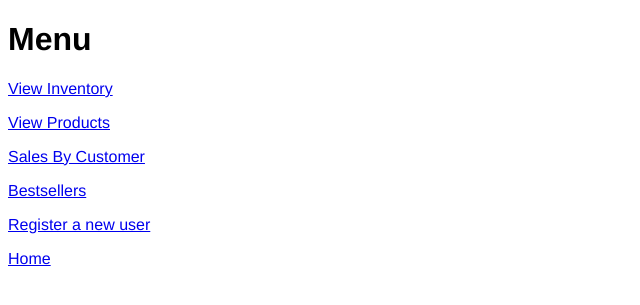
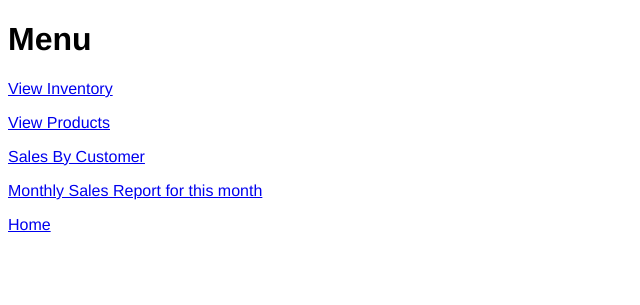
Before and after one commit to rmandyam1/Liquor-Store-Website, a Flask app: template templates/sellerhome.html in a window 1280 px wide. Shown: the top 305 px of the page, without its empty margins (0-640 px from the left). Run offline with Flask 2, Linux system fonts and the light colour scheme; the template is opened without the code that fills it, so the values that code supplies are empty; parts of the project's set-up code (start-up, migrations or seed data) failed here and were passed over.

Commit message:
Monthly Sales Report

```diff
--- a/main.py
+++ b/main.py
@@ -2,6 +2,8 @@
 from flask import Flask, render_template, request
 import mysql.connector
 from mysql.connector import errorcode
+
+from datetime import datetime
 
 app = Flask(__name__)
 username = "admin"
@@ -124,6 +126,7 @@ def customer_order_history():
     cnx.close()
     return data
 
+# Reports
 
 @app.route("/salesbycustomer")
 def sales_by_customer():
@@ -149,6 +152,53 @@ def sales_by_customer():
     return render_template("salesbycustomer.html", title="Sales Report | Village Bottle Shoppe", data=data)
 
 
+def view_top_sellers():
+    try:
+        cnx = mysql.connector.connect(
+            user='root', password='12345', host='104.154.215.223', database='village_bottle_shoppe')
+    except mysql.connector.Error as err:
+        if err.errno == errorcode.ER_ACCESS_DENIED_ERROR:
+            print("Something is wrong with your user name or password")
+        elif err.errno == errorcode.ER_BAD_DB_ERROR:
+            print("Database does not exist")
+        else:
+            print(err)
+
+    cursor = cnx.cursor()
+    query = "SELECT DISTINCT p.productId, p.name, p.category, p.description, p.price, SUM(o.quantity), p.inventoryQuantity FROM Product p, OrderItem o WHERE o.productId = p.productId AND o.orderId IN (SELECT orderId FROM Orders WHERE completedDate IS NOT NULL) GROUP BY o.productId, p.name, p.category, p.description, p.price, p.inventoryQuantity ORDER BY SUM(o.quantity) DESC LIMIT 5;"
+    cursor.execute(query)
+    data = cursor.fetchall()
+
+    cursor.close()
+    cnx.close()
+    return data
+
+
+def monthly_sales_report(month):
+    try:
+        cnx = mysql.connector.connect(user='root', password='12345', host='104.154.215.223', database='village_bottle_shoppe')
+    except mysql.connector.Error as err:
+        if err.errno == errorcode.ER_ACCESS_DENIED_ERROR:
+            print("Something is wrong with your user name or password")
+        elif err.errno == errorcode.ER_BAD_DB_ERROR:
+            print("Database does not exist")
+        else:
+            print(err)
+
+    cursor = cnx.cursor()
+    query = "SELECT firstName, lastName, transactionAmount, round((transactionAmount * .07),2) AS SALES_TAX, round((transactionAmount * .93),2) AS REVENUE from Customer C inner join Orders O on C.customerid = O.customerid where MONTH(completedDate) = %s;" % month
+    cursor.execute(query)
+    data = cursor.fetchall()
+
+    cursor.close()
+    cnx.close()
+    return data
+
+
+@app.route("/monthlysalesreport")
+def currentmonthreport():
+    monthly_sales_report(int(datetime.today().month))
+
 def completed_orders_ps():
     try:
         cnx = mysql.connector.connect(
@@ -163,28 +213,6 @@ def completed_orders_ps():
 
     cursor = cnx.cursor()
     query = "SELECT orderId FROM Orders WHERE completedDate IS NOT NULL;"
-    cursor.execute(query)
-    data = cursor.fetchall()
-
-    cursor.close()
-    cnx.close()
-    return data
-
-
-def view_top_sellers():
-    try:
-        cnx = mysql.connector.connect(
-            user='root', password='12345', host='104.154.215.223', database='village_bottle_shoppe')
-    except mysql.connector.Error as err:
-        if err.errno == errorcode.ER_ACCESS_DENIED_ERROR:
-            print("Something is wrong with your user name or password")
-        elif err.errno == errorcode.ER_BAD_DB_ERROR:
-            print("Database does not exist")
-        else:
-            print(err)
-
-    cursor = cnx.cursor()
-    query = "SELECT DISTINCT p.productId, p.name, p.category, p.description, p.price, SUM(o.quantity), p.inventoryQuantity FROM Product p, OrderItem o WHERE o.productId = p.productId AND o.orderId IN (SELECT orderId FROM Orders WHERE completedDate IS NOT NULL) GROUP BY o.productId, p.name, p.category, p.description, p.price, p.inventoryQuantity ORDER BY SUM(o.quantity) DESC LIMIT 5;"
     cursor.execute(query)
     data = cursor.fetchall()
 
--- a/templates/sellerhome.html
+++ b/templates/sellerhome.html
@@ -10,7 +10,7 @@
 </head>
 
 <head>
-    <title>Village Bottle Shoppe</title>
+    <title>Seller's Home</title>
 </head>
 
 <body>
@@ -18,8 +18,7 @@
     <p><a href="/viewinventory">View Inventory</a></p>
     <p><a href="/viewproducts">View Products</a></p>
     <p><a href="/salesbycustomer">Sales By Customer</a></p>
-    <p><a href="/bestsellers">Bestsellers</a></p>
-    <p><a href="/getuserinput">Register a new user</a></p>
+    <p><a href="/monthlysalesreport">Monthly Sales Report for this month</a></p>
     <p><a href="/">Home</a></p>
 </body>
 
```
